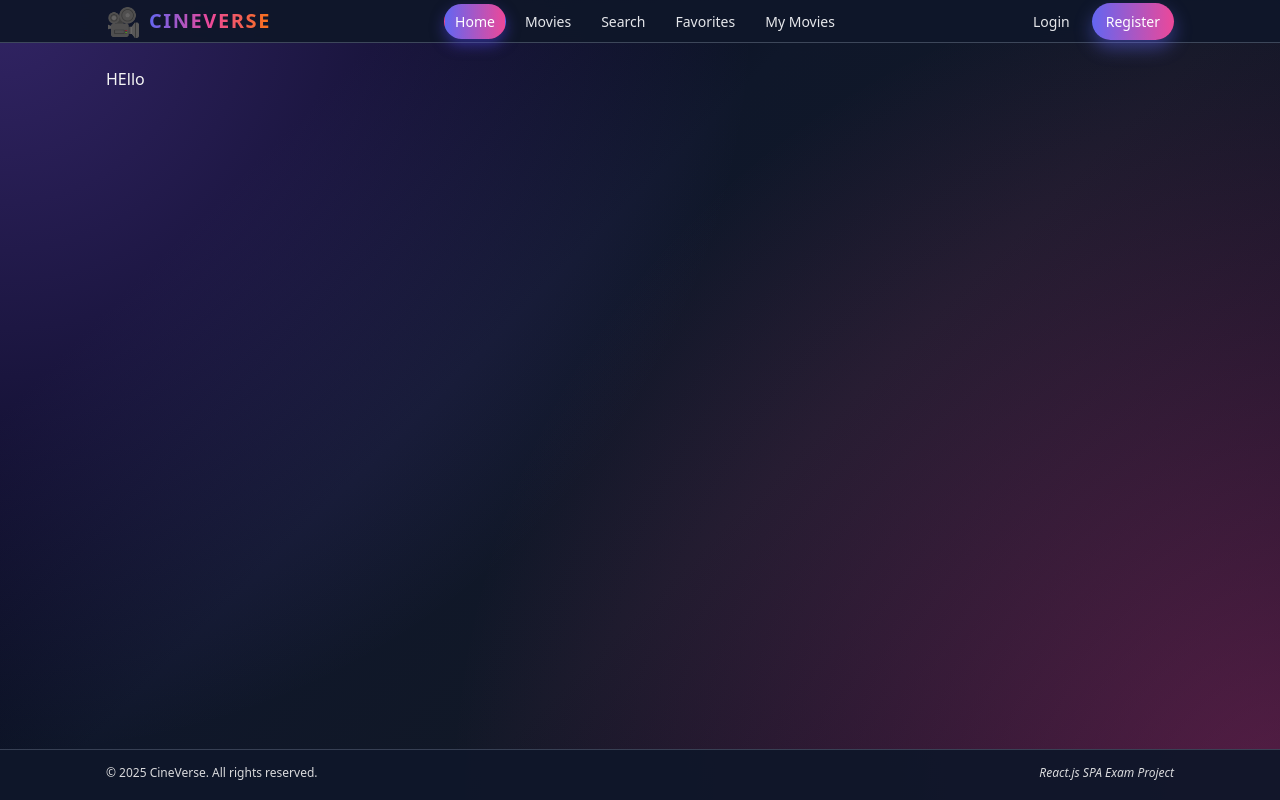
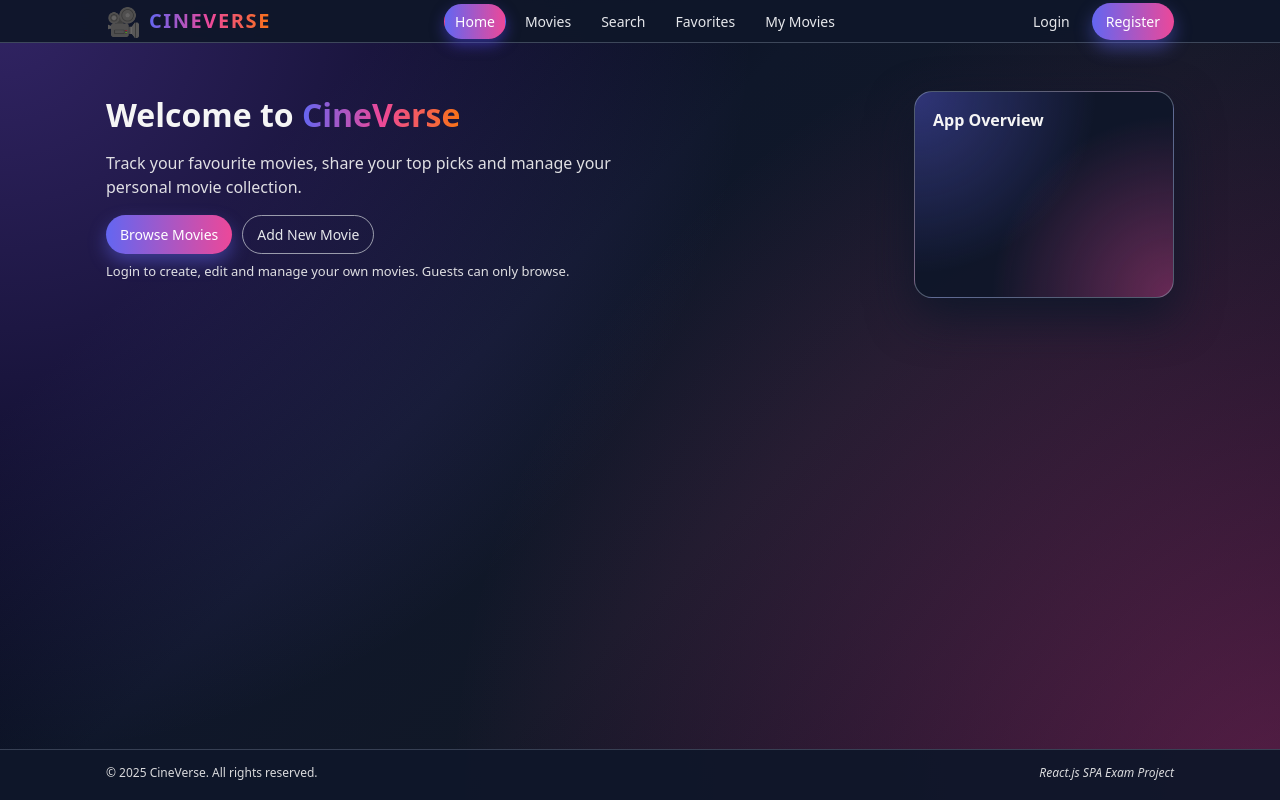
Before and after one commit to ZlatkoMarianov/React.js_Project, a React (Vite) app in the folder client/: page / in a window 1280 px wide. Built offline with nearby package versions, Linux system fonts and the light colour scheme.

Commit message:
Add Home page component

```diff
--- a/client/src/App.jsx
+++ b/client/src/App.jsx
@@ -2,6 +2,7 @@ import { Route, Routes } from 'react-router';
 
 import Footer from './components/footer/Footer.jsx';
 import Header from './components/header/Header.jsx';
+import Home from './components/home/Home.jsx';
 
 function App() {
   return (
@@ -11,7 +12,7 @@ function App() {
       <main className="main-content">
         <div className="container">
           <Routes>
-            <Route path="" element={'HEllo'} />
+            <Route path="/" element={<Home />} />
           </Routes>
         </div>
       </main>
--- /dev/null
+++ b/client/src/components/home/Home.css
@@ -0,0 +1,83 @@
+.hero {
+    display: grid;
+    grid-template-columns: minmax(0, 2fr) minmax(0, 1.5fr);
+    gap: 24px;
+    align-items: stretch;
+}
+
+.hero-text h1 {
+    font-size: 32px;
+    margin-bottom: 12px;
+}
+
+.hero-text h1 span {
+    background: linear-gradient(90deg, #6366f1, #ec4899, #f97316);
+    -webkit-background-clip: text;
+    background-clip: text;
+    color: transparent;
+}
+
+.hero-text p {
+    max-width: 520px;
+    opacity: 0.9;
+    margin-bottom: 16px;
+}
+
+.hero-hint {
+    margin-top: 8px;
+    font-size: 13px;
+    opacity: 0.85;
+}
+
+.hero-actions {
+    display: flex;
+    gap: 10px;
+    flex-wrap: wrap;
+}
+
+.hero-aside {
+    display: flex;
+    justify-content: flex-end;
+}
+
+.hero-card {
+    background:
+        radial-gradient(circle at top left, rgba(99, 102, 241, 0.4), transparent 55%),
+        radial-gradient(circle at bottom right, rgba(236, 72, 153, 0.4), transparent 55%),
+        rgba(15, 23, 42, 0.95);
+    border-radius: 18px;
+    padding: 16px 18px;
+    border: 1px solid rgba(148, 163, 184, 0.5);
+    min-width: 260px;
+    box-shadow: 0 18px 45px rgba(15, 23, 42, 0.95);
+}
+
+.hero-card h2 {
+    font-size: 16px;
+    margin-bottom: 8px;
+}
+
+.hero-card ul {
+    list-style: none;
+    font-size: 14px;
+}
+
+.hero-card li {
+    margin-bottom: 4px;
+}
+
+@media (max-width: 900px) {
+    .hero {
+        grid-template-columns: minmax(0, 1fr);
+    }
+
+    .hero-aside {
+        justify-content: flex-start;
+    }
+}
+
+@media (max-width: 400px) {
+    .hero-text h1 {
+        font-size: 22px;
+    }
+}
--- /dev/null
+++ b/client/src/components/home/Home.jsx
@@ -0,0 +1,42 @@
+import './Home.css'
+
+export default function Home() {
+  return (
+    <section className="section hero" id="home-page">
+      <div className="hero-text">
+        <h1>
+          Welcome to <span>CineVerse</span>
+        </h1>
+        <p>Track your favourite movies, share your top picks and manage your personal movie collection.</p>
+        <div className="hero-actions">
+          <a href="/catalog" className="btn btn-primary">
+            Browse Movies
+          </a>
+          <a href="/create" className="btn btn-outline">
+            Add New Movie
+          </a>
+        </div>
+        <p className="hero-hint">Login to create, edit and manage your own movies. Guests can only browse.</p>
+      </div>
+      <div className="hero-aside">
+        <div className="hero-card">
+          <h2>App Overview</h2>
+          {/* <ul>
+              <li>
+                Total movies: <strong>128</strong>
+              </li>
+              <li>
+                Registered users: <strong>42</strong>
+              </li>
+              <li>
+                Average rating: <strong>4.3 ★</strong>
+              </li>
+              <li>
+                Favourites feature: <strong>Enabled</strong>
+              </li>
+            </ul> */}
+        </div>
+      </div>
+    </section>
+  );
+}
```
